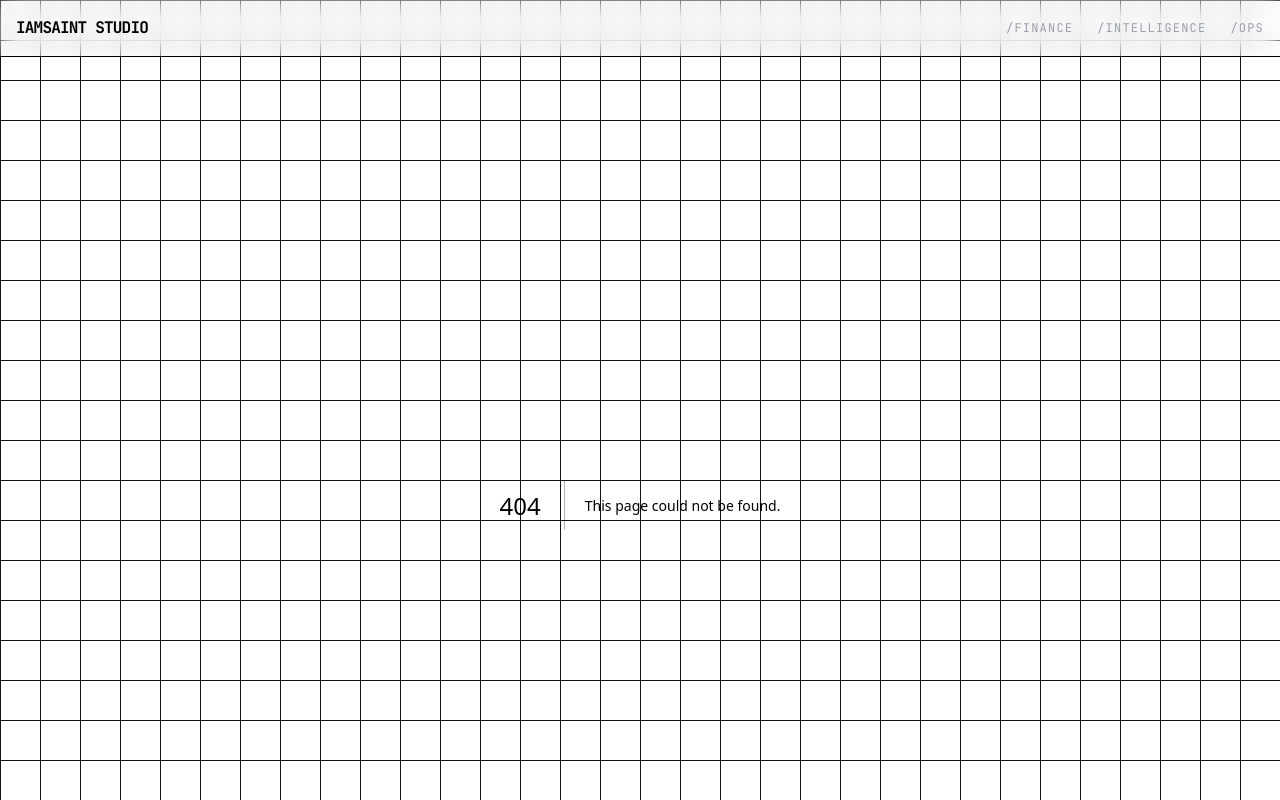
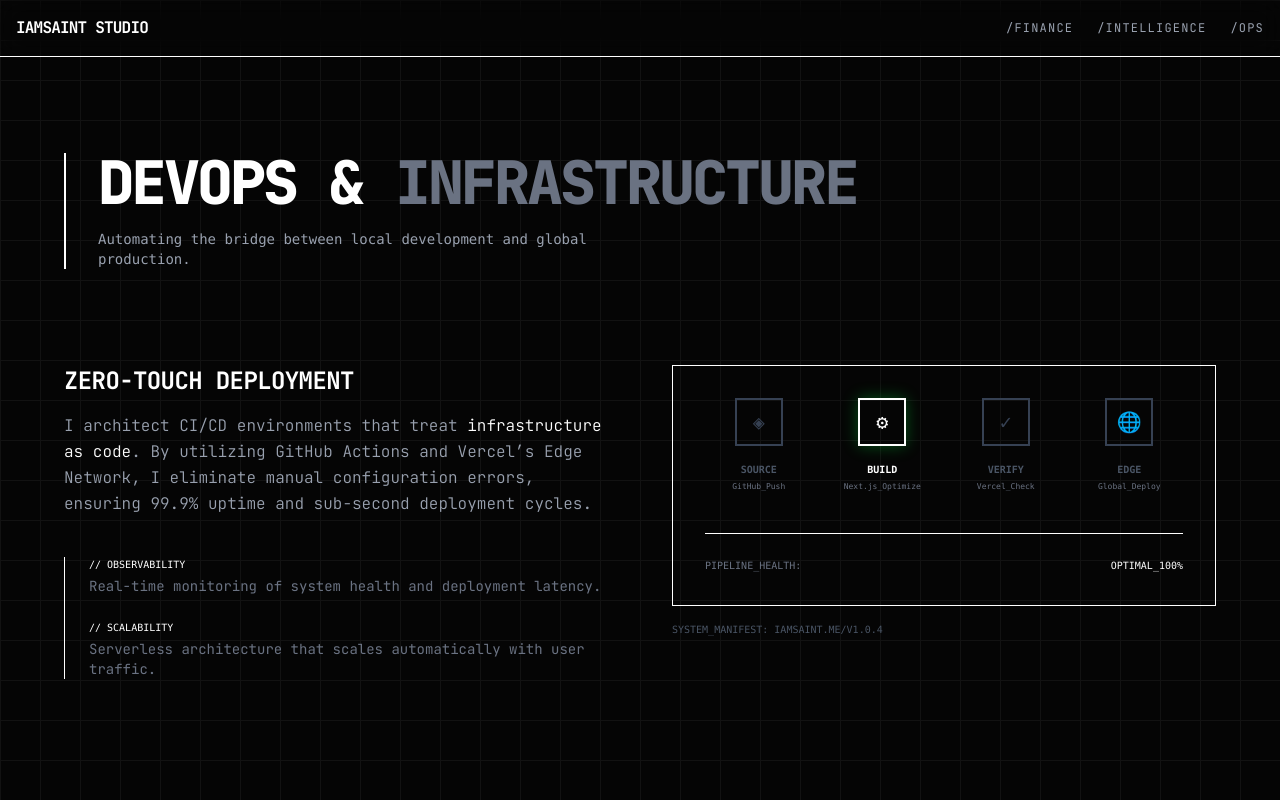
Before and after one commit to mmesomasaint/iamsaint-os, a Next.js app: page /ops in a window 1280 px wide. Before the commit this address had no page. Shown: the top 800 px of the page. Built offline with nearby package versions, Linux system fonts and the light colour scheme.

Commit message:
Feat: infrastructure completed // 3-sector traps live

```diff
--- /dev/null
+++ b/app/ops/page.tsx
@@ -0,0 +1,52 @@
+import DeploymentPipeline from "@/components/system/DeploymentPipeline";
+
+export default function OpsPage() {
+  return (
+    <div className="max-w-6xl mx-auto py-12 space-y-24">
+      {/* Header Area */}
+      <section className="border-l-2 border-system-green pl-8">
+        <h1 className="text-6xl font-black uppercase tracking-tighter mb-4">
+          DevOps & <span className="text-gray-500">Infrastructure</span>
+        </h1>
+        <p className="text-gray-400 max-w-xl font-mono text-sm">
+          Automating the bridge between local development and global production.
+        </p>
+      </section>
+
+      {/* The DevOps Grid */}
+      <section className="grid grid-cols-1 lg:grid-cols-2 gap-16 items-start">
+        <div className="space-y-10">
+          <div className="space-y-4">
+            <h2 className="text-2xl font-bold uppercase tracking-tight text-white">
+              Zero-Touch Deployment
+            </h2>
+            <p className="text-gray-400 leading-relaxed font-light">
+              I architect CI/CD environments that treat <span className="text-white">infrastructure as code</span>.
+              By utilizing GitHub Actions and Vercel’s Edge Network, I eliminate manual configuration errors,
+              ensuring 99.9% uptime and sub-second deployment cycles.
+            </p>
+          </div>
+
+          <div className="border-l border-system-border pl-6 space-y-6">
+            <div>
+              <h4 className="text-system-green font-mono text-[10px] uppercase mb-1">// Observability</h4>
+              <p className="text-sm text-gray-500">Real-time monitoring of system health and deployment latency.</p>
+            </div>
+            <div>
+              <h4 className="text-system-green font-mono text-[10px] uppercase mb-1">// Scalability</h4>
+              <p className="text-sm text-gray-500">Serverless architecture that scales automatically with user traffic.</p>
+            </div>
+          </div>
+        </div>
+
+        {/* The Pipeline Simulation */}
+        <div className="sticky top-24">
+          <DeploymentPipeline />
+          <div className="mt-4 font-mono text-[10px] text-gray-600 uppercase">
+            System_Manifest: iamsaint.me/v1.0.4
+          </div>
+        </div>
+      </section>
+    </div>
+  );
+}
--- /dev/null
+++ b/components/system/DeploymentPipeline.tsx
@@ -0,0 +1,51 @@
+"use client";
+import { useState, useEffect } from 'react';
+
+const PIPELINE_STAGES = [
+  { name: 'Source', action: 'GitHub_Push', icon: '◈' },
+  { name: 'Build', action: 'Next.js_Optimize', icon: '⚙' },
+  { name: 'Verify', action: 'Vercel_Check', icon: '✓' },
+  { name: 'Edge', action: 'Global_Deploy', icon: '🌐' },
+];
+
+export default function DeploymentPipeline() {
+  const [active, setActive] = useState(0);
+
+  useEffect(() => {
+    const timer = setInterval(() => {
+      setActive((prev) => (prev + 1) % PIPELINE_STAGES.length);
+    }, 3000);
+    return () => clearTimeout(timer);
+  }, []);
+
+  return (
+    <div className="border border-system-border bg-system-gray/30 p-8 font-mono">
+      <div className="flex flex-col md:flex-row justify-between items-center gap-4 relative">
+        {PIPELINE_STAGES.map((stage, i) => (
+          <div key={i} className="flex flex-col items-center z-10 w-full">
+            <div className={`w-12 h-12 flex items-center justify-center border-2 transition-all duration-700 ${
+              i === active ? 'border-system-green text-system-green shadow-[0_0_15px_rgba(0,255,65,0.3)]' : 'border-system-border text-gray-700'
+            }`}>
+              <span className="text-xl">{stage.icon}</span>
+            </div>
+            <div className="mt-4 text-center">
+              <div className={`text-[10px] font-bold uppercase ${i === active ? 'text-white' : 'text-gray-600'}`}>
+                {stage.name}
+              </div>
+              <div className="text-[8px] text-gray-500 mt-1">{stage.action}</div>
+            </div>
+          </div>
+        ))}
+        {/* Connector Line */}
+        <div className="hidden md:block absolute top-6 left-0 w-full h-[1px] bg-system-border -z-0" />
+      </div>
+
+      <div className="mt-10 pt-6 border-t border-system-border">
+        <div className="flex justify-between text-[10px] uppercase">
+          <span className="text-gray-500">Pipeline_Health:</span>
+          <span className="text-system-green">Optimal_100%</span>
+        </div>
+      </div>
+    </div>
+  );
+}
```
